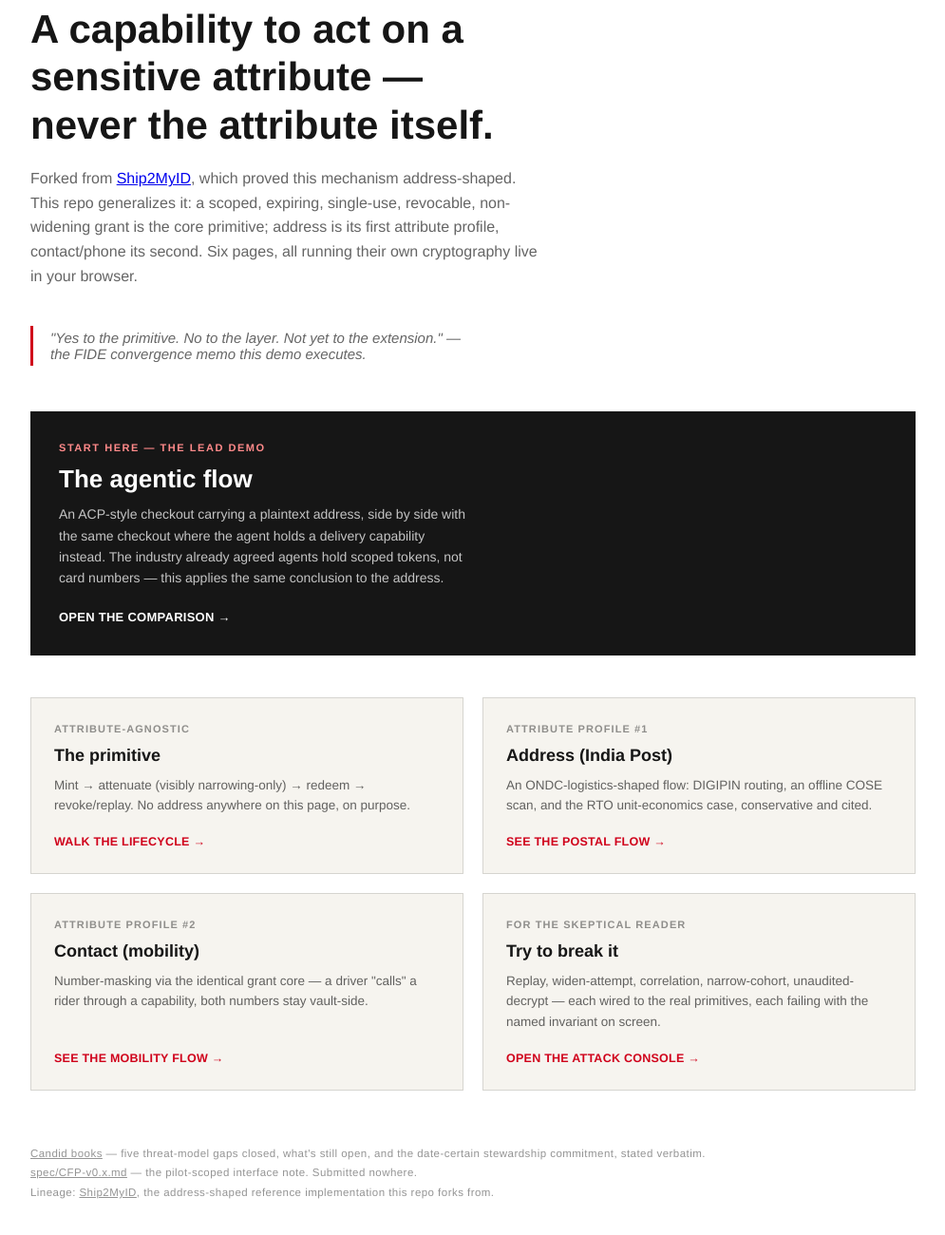
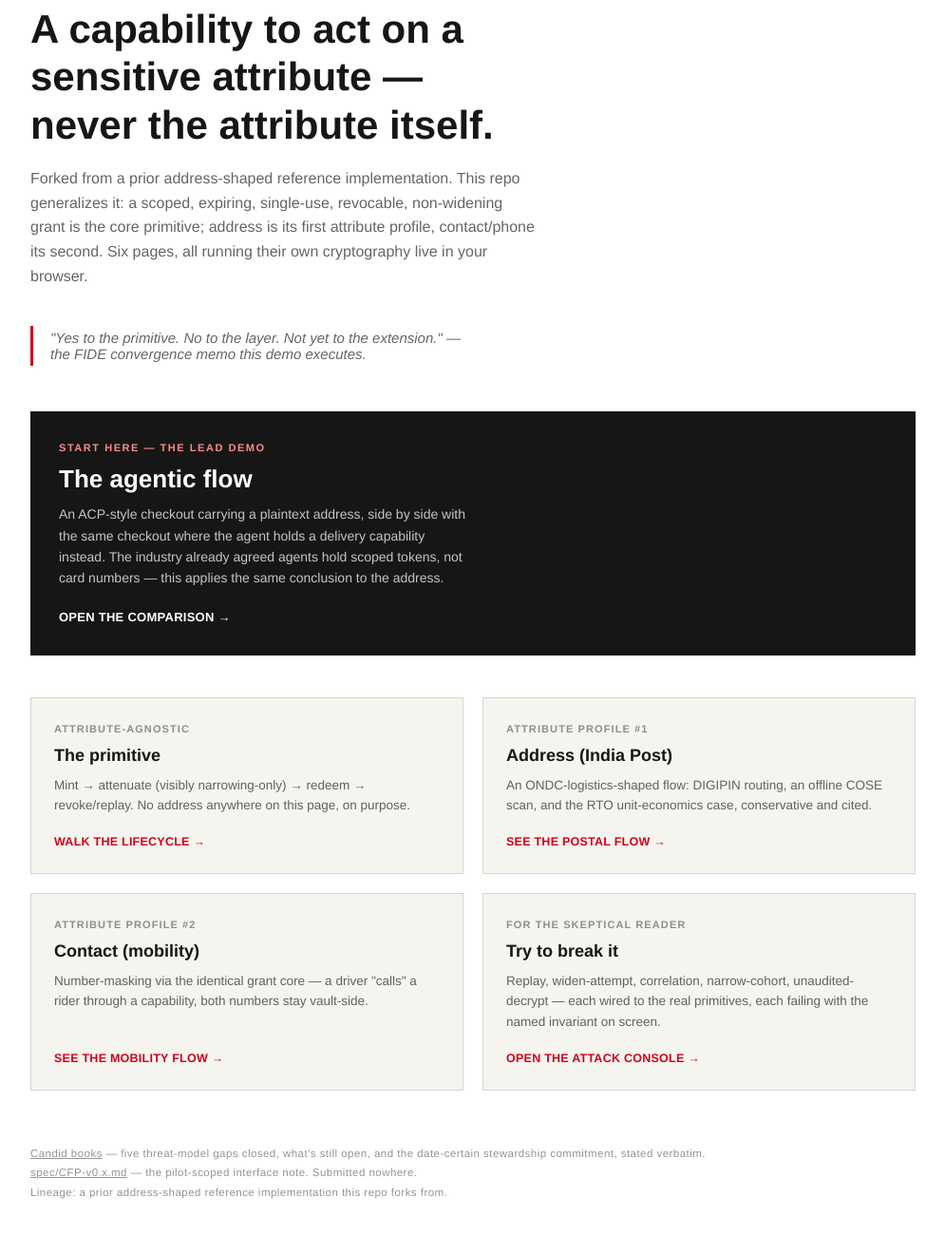
Before and after one commit to anonceleb/Kestrel, a website: page web/index.html in a window 1280 px wide. Shown: the part 172-1472 px from the top of the page at 95% size, without its empty margins (142-1137 px from the left). Drawn offline with Linux system fonts and the light colour scheme.

Commit message:
Remove all Ship2MyID name references
Lineage is now described generically ("a prior address-shaped reference
implementation") without naming or linking the source repo, across the
README, web pages, and code/test comments.

```diff
--- a/packages/labels/src/label.ts
+++ b/packages/labels/src/label.ts
@@ -16,8 +16,9 @@
  * Never present: the underlying attribute, a name, a phone number. Where a
  * contact channel is relevant, only its hash travels — the Aadhaar
  * offline-eKYC pattern of "a hash of the registered mobile number", never
- * the number itself. Generalized from Ship2MyID's `LabelClaims` (address
- * vocabulary: s2id/maxWeightKg/carrier/destinationKind) to `ArtifactClaims`
+ * the number itself. Generalized from the prior implementation's
+ * `LabelClaims` (address vocabulary: s2id/maxWeightKg/carrier/destinationKind)
+ * to `ArtifactClaims`
  * (pairwiseId/maxUnits/fulfiller/channelKind) — this file has no opinion on
  * whether the fulfilled action is a parcel or a phone call.
  */
--- a/packages/sdk/src/client.ts
+++ b/packages/sdk/src/client.ts
@@ -7,8 +7,8 @@
  * underneath it are implementation detail. What matters: no attribute-shaped
  * field, no name, no phone, ever crosses this surface.
  *
- * Renamed from Ship2MyID's MerchantClient/CheckoutResult to keep the naming
- * generic: FulfilmentClient/GrantResult.
+ * Renamed from the prior implementation's MerchantClient/CheckoutResult to
+ * keep the naming generic: FulfilmentClient/GrantResult.
  */
 import { signRequest } from "../../registry/src/signing.ts";
 import {
--- a/services/platform/src/platform.ts
+++ b/services/platform/src/platform.ts
@@ -7,8 +7,9 @@
  * exit.
  *
  * [Gap fix — THREAT_MODEL.md §1, §2 item 2] `issueS2ID`/`issuePairwiseId` no
- * longer exists on this class at all. Ship2MyID's `Platform.issueS2ID`
- * accepted a `RootSecret` as a plain argument on a Zone-2 class with no
+ * longer exists on this class at all. The prior implementation's
+ * `Platform.issueS2ID` accepted a `RootSecret` as a plain argument on a
+ * Zone-2 class with no
  * enforced boundary stopping it from being reachable over a network from a
  * consumer wallet. Pairwise-ID issuance now lives exclusively on
  * `services/vault`'s `Vault.issuePairwiseId` — there is no method anywhere
--- a/services/vault/src/vault.ts
+++ b/services/vault/src/vault.ts
@@ -6,8 +6,9 @@
  * It resolves a grant into a routing code and writes an audit record first.
  *
  * [Gap fix — THREAT_MODEL.md §1, §2 item 2] Pairwise-ID issuance lives here
- * now, not on Platform. Ship2MyID's `Platform.issueS2ID(root, merchantId)`
- * took a `RootSecret` as a plain argument on a Zone-2 class — nothing in the
+ * now, not on Platform. The prior implementation's
+ * `Platform.issueS2ID(root, merchantId)` took a `RootSecret` as a plain
+ * argument on a Zone-2 class — nothing in the
  * type system or module boundary stopped that method from being wired to a
  * live network endpoint reachable from a consumer's wallet, at which point
  * the root secret crosses a zone boundary the spec says it shouldn't.
--- a/tools/privacy-lint/lint.ts
+++ b/tools/privacy-lint/lint.ts
@@ -8,9 +8,9 @@
  *      type or in any logging call.
  *   3. [Gap fix — THREAT_MODEL.md §2 item 6, §3 "operator insider"] The
  *      log-hygiene scan now also walks adapters/ and profiles/, not just
- *      packages/ and services/. Ship2MyID's own log-hygiene check skipped
- *      adapters/ entirely — the one directory whose code is most likely to
- *      legitimately touch plaintext.
+ *      packages/ and services/. The prior implementation's log-hygiene check
+ *      skipped adapters/ entirely — the one directory whose code is most
+ *      likely to legitimately touch plaintext.
  *   4. [New] No address-shaped identifier may appear in an `export type` /
  *      `export interface` declaration under packages/, outside profiles/.
  *      This is the structural check behind the renaming: the generic core
--- a/web/index.html
+++ b/web/index.html
@@ -55,7 +55,7 @@
 <div class="wrap">
   <div class="eyebrow">Runs entirely offline — nothing here is staged</div>
   <h1>A capability to act on a sensitive attribute — never the attribute itself.</h1>
-  <p class="lede">Forked from <a href="https://github.com/anonceleb/Ship2MyID">Ship2MyID</a>, which proved this mechanism address-shaped. This repo generalizes it: a scoped, expiring, single-use, revocable, non-widening grant is the core primitive; address is its first attribute profile, contact/phone its second. Six pages, all running their own cryptography live in your browser.</p>
+  <p class="lede">Forked from a prior address-shaped reference implementation. This repo generalizes it: a scoped, expiring, single-use, revocable, non-widening grant is the core primitive; address is its first attribute profile, contact/phone its second. Six pages, all running their own cryptography live in your browser.</p>
   <p class="quote">"Yes to the primitive. No to the layer. Not yet to the extension." — the FIDE convergence memo this demo executes.</p>
 
   <a class="lead-card" href="./agentic-flow.html">
@@ -95,7 +95,7 @@
   <div class="foot">
     <div><a href="./candid-books.html">Candid books</a> — five threat-model gaps closed, what's still open, and the date-certain stewardship commitment, stated verbatim.</div>
     <div><a href="../spec/CFP-v0.x.md">spec/CFP-v0.x.md</a> — the pilot-scoped interface note. Submitted nowhere.</div>
-    <div>Lineage: <a href="https://github.com/anonceleb/Ship2MyID">Ship2MyID</a>, the address-shaped reference implementation this repo forks from.</div>
+    <div>Lineage: a prior address-shaped reference implementation this repo forks from.</div>
   </div>
 </div>
 </body>
```
Also changed, not shown: packages/core/src/core.ts (+6 -5 lines), packages/metering/src/meter.ts (+4 -4 lines), tests/grant-core/commerce.test.ts (+2 -1 lines), tests/grant-core/core-invariants.test.ts (+3 -3 lines), tests/grant-core/exceptions.test.ts (+2 -1 lines), web/candid-books.html (+1 -1 lines), README.md.
